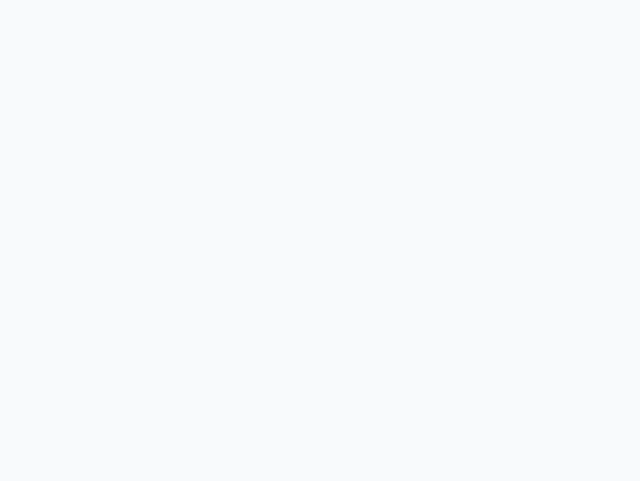
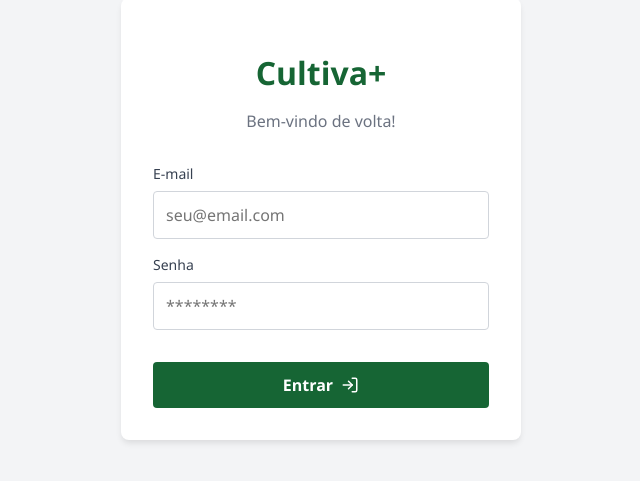
Before and after one commit to Yuan-Dias/CultivaMais, a React (Vite) app in the folder cultiva-front/: page /login in a window 1280 px wide. Before the commit this address had no page. Shown: the part 181-662 px from the top of the page, without its empty margins (319-959 px from the left). Built offline with nearby package versions, Linux system fonts and the light colour scheme; the HTML template or start-up script is replaced by a standard one.

Commit message:
Implementação do login

```diff
--- a/cultiva-front/src/App.jsx
+++ b/cultiva-front/src/App.jsx
@@ -1,4 +1,6 @@
-import { BrowserRouter, Routes, Route } from "react-router-dom";
+import { BrowserRouter, Routes, Route, Navigate } from "react-router-dom";
+
+import { Login } from "./pages/Login";
 import { DashboardLayout } from "./components/DashboardLayout";
 
 import Areas from "./pages/Areas";
@@ -12,7 +14,15 @@ import Relatorios from "./pages/Relatorios";
 const App = () => (
   <BrowserRouter>
     <Routes>
-      <Route path="/" element={<DashboardLayout><Dashboard /></DashboardLayout>} />
+
+        {/* --- ROTAS PÚBLICAS --- */}
+        {/* Se acessar a raiz "/", joga para o "/login" */}
+        <Route path="/" element={<Navigate to="/login" replace />} />
+
+        {/* A tela de Login fica FORA do DashboardLayout para não ter menu lateral */}
+        <Route path="/login" element={<Login />} />
+
+        <Route path="/dashboard" element={<DashboardLayout><Dashboard /></DashboardLayout>} />
         <Route path="/areas" element={<DashboardLayout><Areas /></DashboardLayout>} />
         <Route path="/plantas" element={<DashboardLayout><Plantas /></DashboardLayout>} />
         <Route path="/cultivos" element={<DashboardLayout><Cultivos /></DashboardLayout>} />
--- /dev/null
+++ b/cultiva-front/src/pages/Login.jsx
@@ -0,0 +1,145 @@
+import { useState } from 'react';
+import { useNavigate } from 'react-router-dom';
+import { authService } from "../services/api";
+import { LogIn } from 'lucide-react';
+
+export function Login() {
+    const navigate = useNavigate();
+    const [email, setEmail] = useState('');
+    const [senha, setSenha] = useState('');
+    const [erro, setErro] = useState('');
+    const [loading, setLoading] = useState(false);
+
+    const handleLogin = async (e) => {
+        e.preventDefault(); // Evita recarregar a página
+        setLoading(true);
+        setErro('');
+
+        try {
+            const usuario = await authService.login(email, senha);
+
+            if (usuario.funcao === 'EMPRESA') {
+                navigate('/dashboard');
+            } else {
+                navigate('/dashboard');
+            }
+
+        } catch (error) {
+            setErro(error.message || "Falha no login");
+        } finally {
+            setLoading(false);
+        }
+    };
+
+    return (
+        <div style={styles.container}>
+            <div style={styles.card}>
+                <h1 style={styles.title}>Cultiva+</h1>
+                <p style={styles.subtitle}>Bem-vindo de volta!</p>
+
+                <form onSubmit={handleLogin} style={styles.form}>
+                    <div style={styles.inputGroup}>
+                        <label style={styles.label}>E-mail</label>
+                        <input
+                            type="email"
+                            value={email}
+                            onChange={(e) => setEmail(e.target.value)}
+                            style={styles.input}
+                            placeholder="seu@email.com"
+                            required
+                        />
+                    </div>
+
+                    <div style={styles.inputGroup}>
+                        <label style={styles.label}>Senha</label>
+                        <input
+                            type="password"
+                            value={senha}
+                            onChange={(e) => setSenha(e.target.value)}
+                            style={styles.input}
+                            placeholder="********"
+                            required
+                        />
+                    </div>
+
+                    {erro && <p style={styles.error}>{erro}</p>}
+
+                    <button type="submit" style={styles.button} disabled={loading}>
+                        {loading ? 'Carregando...' : (
+                            <span style={{ display: 'flex', alignItems: 'center', justifyContent: 'center', gap: '8px' }}>
+                                Entrar <LogIn size={18} />
+                            </span>
+                        )}
+                    </button>
+                </form>
+            </div>
+        </div>
+    );
+}
+
+// Estilos CSS-in-JS simples
+const styles = {
+    container: {
+        height: '100vh',
+        display: 'flex',
+        alignItems: 'center',
+        justifyContent: 'center',
+        backgroundColor: '#f3f4f6',
+        fontFamily: 'Arial, sans-serif'
+    },
+    card: {
+        backgroundColor: 'white',
+        padding: '2rem',
+        borderRadius: '8px',
+        boxShadow: '0 4px 6px -1px rgba(0, 0, 0, 0.1)',
+        width: '100%',
+        maxWidth: '400px'
+    },
+    title: {
+        color: '#166534',
+        textAlign: 'center',
+        marginBottom: '0.5rem'
+    },
+    subtitle: {
+        color: '#6b7280',
+        textAlign: 'center',
+        marginBottom: '2rem'
+    },
+    form: {
+        display: 'flex',
+        flexDirection: 'column',
+        gap: '1rem'
+    },
+    inputGroup: {
+        display: 'flex',
+        flexDirection: 'column',
+        gap: '0.5rem'
+    },
+    label: {
+        fontSize: '0.875rem',
+        fontWeight: '500',
+        color: '#374151'
+    },
+    input: {
+        padding: '0.75rem',
+        borderRadius: '4px',
+        border: '1px solid #d1d5db',
+        fontSize: '1rem'
+    },
+    button: {
+        backgroundColor: '#166534',
+        color: 'white',
+        padding: '0.75rem',
+        borderRadius: '4px',
+        border: 'none',
+        cursor: 'pointer',
+        fontSize: '1rem',
+        fontWeight: 'bold',
+        marginTop: '1rem'
+    },
+    error: {
+        color: '#dc2626',
+        fontSize: '0.875rem',
+        textAlign: 'center'
+    }
+};
--- /dev/null
+++ b/cultiva-front/src/services/api.js
@@ -0,0 +1,55 @@
+const API_BASE_URL = "http://localhost:8090/api/usuarios";
+
+export const authService = {
+    login: async (email, senha) => {
+        try {
+            const response = await fetch(`${API_BASE_URL}/login`, {
+                method: 'POST',
+                headers: {
+                    'Content-Type': 'application/json',
+                },
+                body: JSON.stringify({ email, senha }),
+            });
+
+            if (response.status === 401) {
+                throw new Error("Email ou senha incorretos.");
+            }
+
+            if (!response.ok) {
+                throw new Error("Erro ao conectar com o servidor.");
+            }
+
+            const dados = await response.json();
+            console.log("Login realizado:", dados);
+
+            // --- ALTERAÇÃO AQUI ---
+            // Como não veio token, salvamos o objeto inteiro do usuário
+            // para saber quem está logado.
+            if (dados.idUsuario) {
+                localStorage.setItem('usuario_logado', JSON.stringify(dados));
+            }
+
+            return dados;
+        } catch (error) {
+            console.error("Erro na API:", error);
+            throw error;
+        }
+    },
+
+    // Função auxiliar para verificar se está logado
+    usuarioEstaLogado: () => {
+        const usuario = localStorage.getItem('usuario_logado');
+        return !!usuario; // Retorna true se existir, false se não
+    },
+
+    // Função para pegar os dados do usuário logado
+    obterUsuarioLogado: () => {
+        const usuario = localStorage.getItem('usuario_logado');
+        return usuario ? JSON.parse(usuario) : null;
+    },
+
+    logout: () => {
+        localStorage.removeItem('usuario_logado');
+        // Opcional: window.location.href = '/login';
+    }
+};
```
Also changed, not shown: 2 other files (tests, documents, lock files or other folders). Lines whose indentation alone changed are shown as unchanged.
